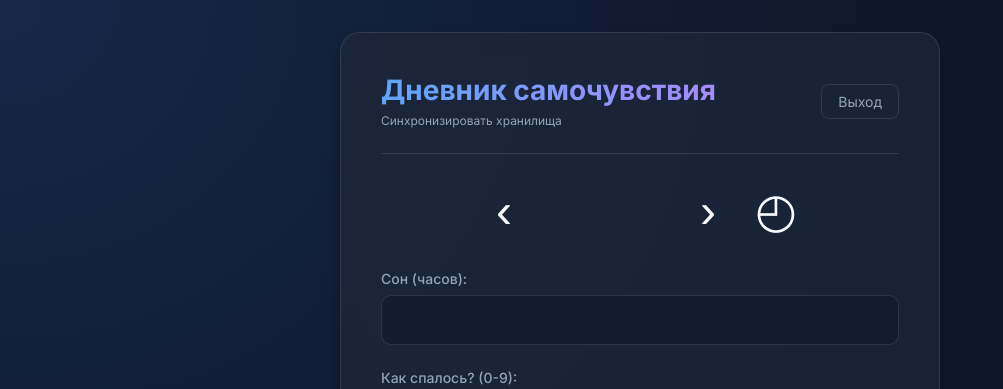
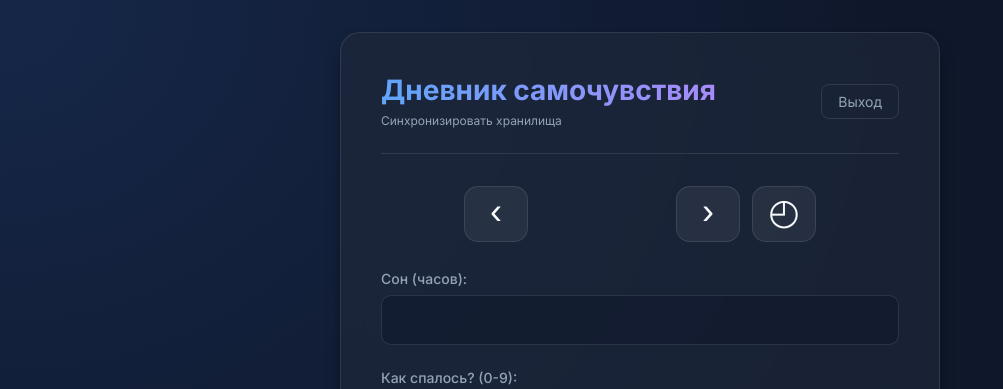
Before and after one commit to vsuh/sleepmon, a FastAPI app: template app/templates/form.html in a window 1280 px wide. Shown: the top 389 px of the page, without its empty margins (0-1003 px from the left). Run offline with FastAPI, Linux system fonts and the light colour scheme; the template is opened without the code that fills it, so the values that code supplies are empty.

Commit message:
style(web): enlarge date navigation buttons

```diff
--- a/app/static/style.css
+++ b/app/static/style.css
@@ -344,20 +344,21 @@ h2 {
     display: inline-flex;
     align-items: center;
     justify-content: center;
-    width: 56px;
+    width: 64px;
     height: 56px;
     padding: 0;
     margin: 0;
-    background: transparent;
+    background: rgba(255, 255, 255, 0.06);
     color: var(--text-main);
-    border: 0;
-    border-radius: 50%;
+    border: 1px solid var(--border);
+    border-radius: 14px;
     line-height: 1;
     overflow: visible;
 }
 
 .date-nav-button:hover {
-    background: rgba(59, 130, 246, 0.08);
+    background: rgba(59, 130, 246, 0.14);
+    border-color: rgba(59, 130, 246, 0.35);
     color: var(--primary);
 }
 
@@ -376,9 +377,9 @@ h2 {
     height: 48px;
     color: inherit;
     font-family: Arial, sans-serif;
-    font-size: 48px;
+    font-size: 36px;
     font-weight: 400;
-    line-height: 42px;
+    line-height: 44px;
     text-align: center;
 }
 
@@ -392,7 +393,7 @@ h2 {
     }
 
     .date-nav-button {
-        width: 56px;
+        width: 60px;
         height: 56px;
     }
 
```
